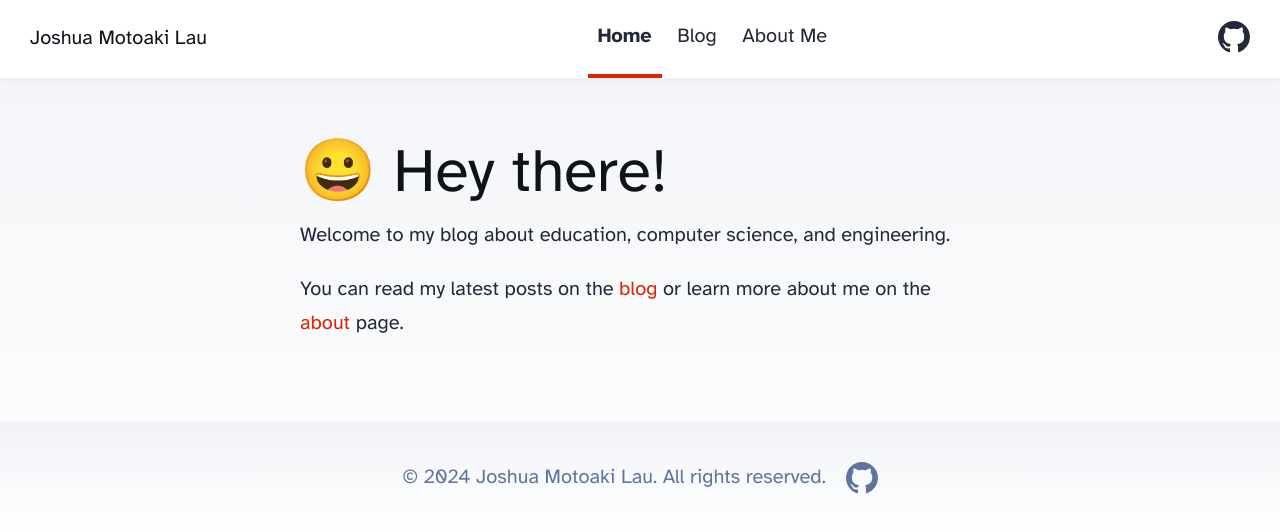
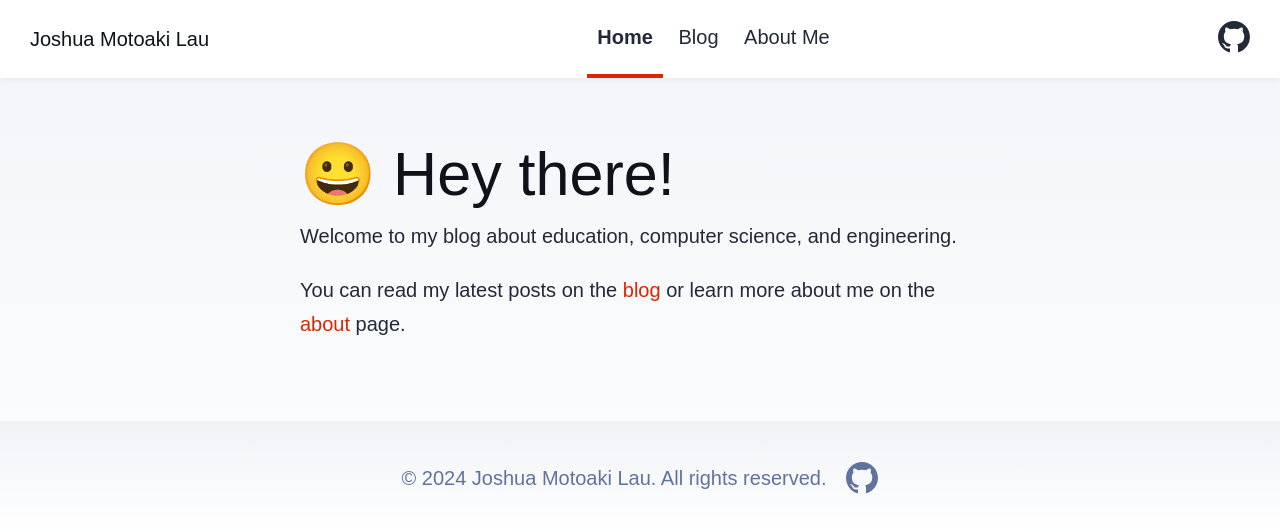
Before and after one commit to joshuamotoaki/my-blog, an Astro site: page / in a window 1280 px wide. Built offline with nearby package versions, Linux system fonts and the light colour scheme; Astro itself is replaced by a stand-in of ours.

Commit message:
Change font

```diff
--- a/package.json
+++ b/package.json
@@ -15,6 +15,7 @@
     "@astrojs/rss": "^4.0.7",
     "@astrojs/sitemap": "^3.1.6",
     "@astrojs/tailwind": "^5.1.0",
+    "@fontsource-variable/plus-jakarta-sans": "^5.0.22",
     "astro": "^4.14.2",
     "tailwindcss": "^3.4.10",
     "typescript": "^5.5.4"
--- a/src/components/BaseHead.astro
+++ b/src/components/BaseHead.astro
@@ -20,10 +20,6 @@ const { title, description, image = '/blog-placeholder-1.jpg' } = Astro.props;
 <link rel="icon" type="image/svg+xml" href="/favicon.svg" />
 <meta name="generator" content={Astro.generator} />
 
-<!-- Font preloads -->
-<link rel="preload" href="/fonts/atkinson-regular.woff" as="font" type="font/woff" crossorigin />
-<link rel="preload" href="/fonts/atkinson-bold.woff" as="font" type="font/woff" crossorigin />
-
 <!-- Canonical URL -->
 <link rel="canonical" href={canonicalURL} />
 
--- a/src/styles/global.css
+++ b/src/styles/global.css
@@ -15,22 +15,9 @@
 	--box-shadow: 0 2px 6px rgba(var(--gray), 25%), 0 8px 24px rgba(var(--gray), 33%),
 		0 16px 32px rgba(var(--gray), 33%);
 }
-@font-face {
-	font-family: 'Atkinson';
-	src: url('/fonts/atkinson-regular.woff') format('woff');
-	font-weight: 400;
-	font-style: normal;
-	font-display: swap;
-}
-@font-face {
-	font-family: 'Atkinson';
-	src: url('/fonts/atkinson-bold.woff') format('woff');
-	font-weight: 700;
-	font-style: normal;
-	font-display: swap;
-}
+
 body {
-	font-family: 'Atkinson', sans-serif;
+	font-family: 'Plus Jakarta Sans Variable', sans-serif;
 	margin: 0;
 	padding: 0;
 	text-align: left;
```
Also changed, not shown: 1 other file.
